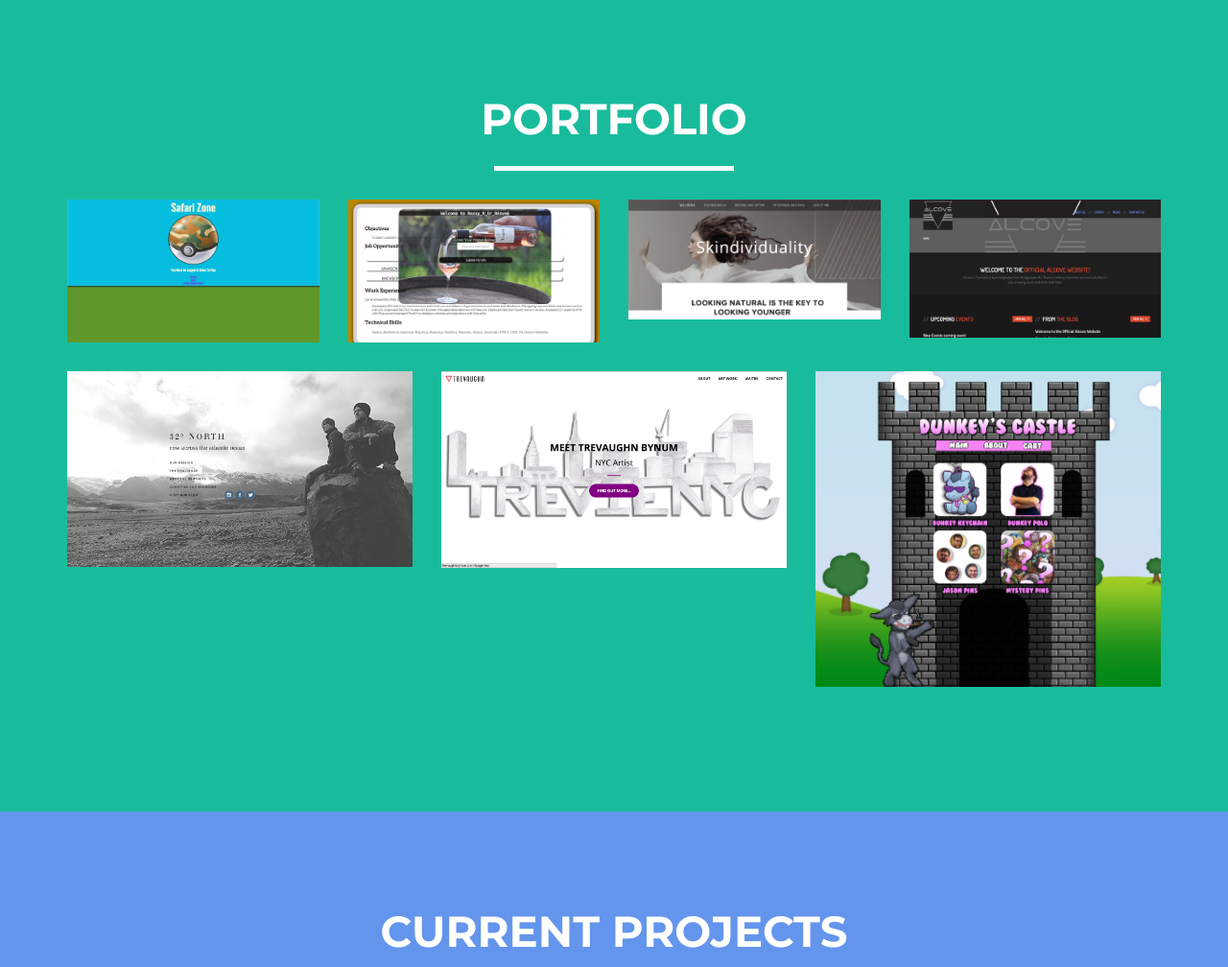
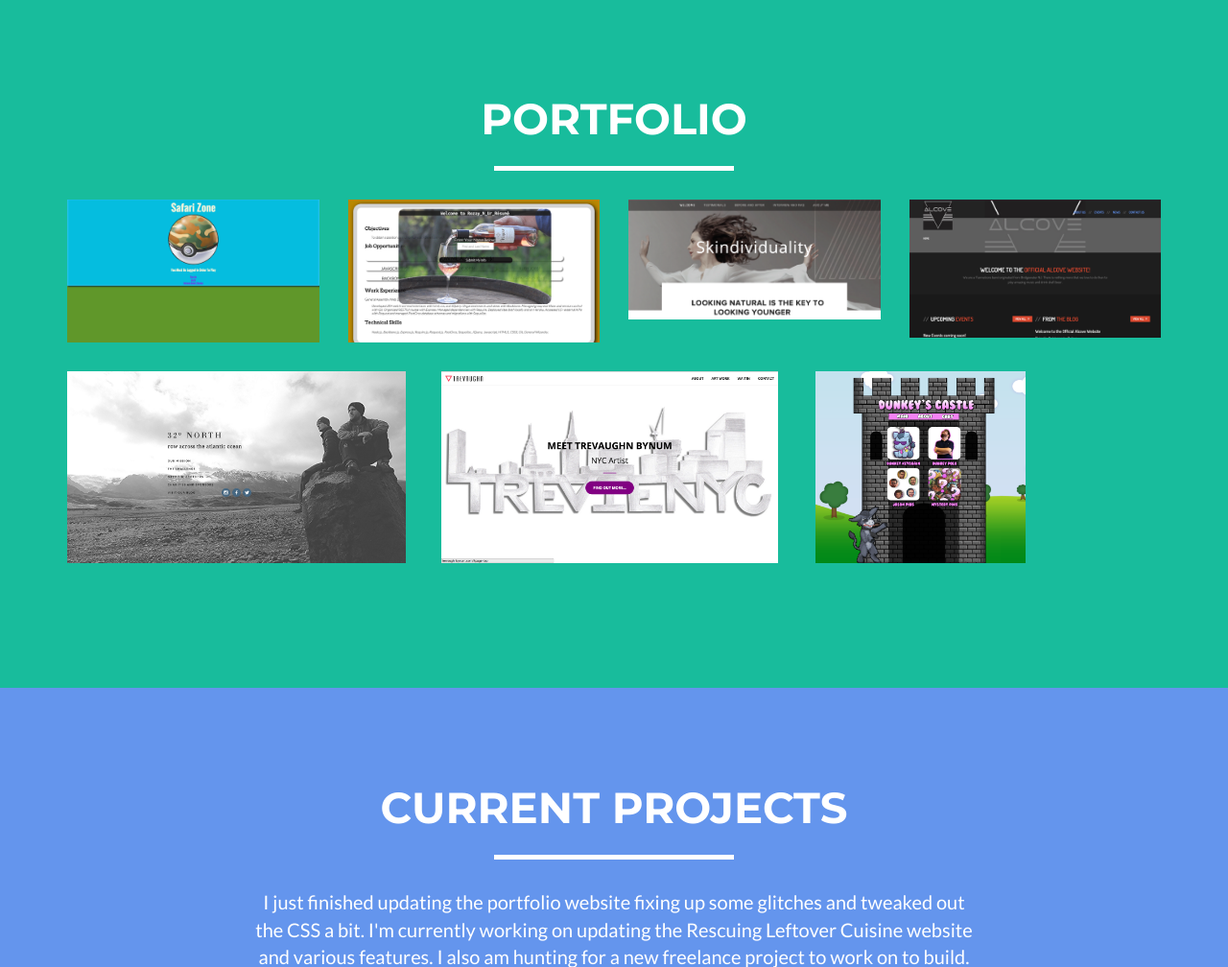
Before and after one commit to XenoEmblems/XenoEmblems.github.io, a PHP site: page / in a window 1280 px wide. Shown: the part 1930-2938 px from the top of the page at 96% size. Run offline with PHP 8.4, Linux system fonts and the light colour scheme; some libraries are stand-ins or nearby versions.

Commit message:
fixed height

```diff
--- a/css/freelancer.css
+++ b/css/freelancer.css
@@ -211,6 +211,7 @@ section.success a.active {
 #portfolio .portfolio-item {
     right: 0;
     margin: 0 0 15px;
+    max-height: 500px;
 }
 
 #portfolio .portfolio-item .portfolio-link {
@@ -485,3 +486,7 @@ footer .footer-below {
 .link {
     color: gray;
 }
+
+.same-height {
+    max-height:200px;
+}
--- a/index.html
+++ b/index.html
@@ -135,7 +135,7 @@
                                 <i class="fa fa-search-plus fa-3x"></i>
                             </div>
                         </div>
-                        <img src="img/portfolio/SafariZone.png" class="img-responsive" alt="">
+                        <img src="img/portfolio/SafariZone.png" class="img-responsive same-height" alt="">
                     </a>
                 </div>
                 <div class="col-sm-3 portfolio-item">
@@ -145,7 +145,7 @@
                                 <i class="fa fa-search-plus fa-3x"></i>
                             </div>
                         </div>
-                        <img src="img/portfolio/RoseResume.png" class="img-responsive" alt="">
+                        <img src="img/portfolio/RoseResume.png" class="img-responsive same-height" alt="">
                     </a>
                 </div>
                 <div class="col-sm-3 portfolio-item">
@@ -155,7 +155,7 @@
                                 <i class="fa fa-search-plus fa-3x"></i>
                             </div>
                         </div>
-                        <img src="img/portfolio/Skindividuality.png" class="img-responsive" alt="">
+                        <img src="img/portfolio/Skindividuality.png" class="img-responsive same-height" alt="">
                     </a>
                 </div>
                 <div class="col-sm-3 portfolio-item">
@@ -165,7 +165,7 @@
                                 <i class="fa fa-search-plus fa-3x"></i>
                             </div>
                         </div>
-                        <img src="img/portfolio/Alcove.png" class="img-responsive" alt="">
+                        <img src="img/portfolio/Alcove.png" class="img-responsive same-height" alt="">
                     </a>
                 </div>
             </div>
@@ -178,7 +178,7 @@
                                 <i class="fa fa-search-plus fa-3x"></i>
                             </div>
                         </div>
-                        <img src="img/portfolio/row32.png" class="img-responsive" alt="">
+                        <img src="img/portfolio/row32.png" class="img-responsive same-height" alt="">
                     </a>
                 </div>
                 <div class="col-sm-4 portfolio-item">
@@ -188,7 +188,7 @@
                                 <i class="fa fa-search-plus fa-3x"></i>
                             </div>
                         </div>
-                        <img src="img/portfolio/trevaughn.png" class="img-responsive" alt="">
+                        <img src="img/portfolio/trevaughn.png" class="img-responsive same-height" alt="">
                     </a>
                 </div>
                 <div class="col-sm-4 portfolio-item">
@@ -198,7 +198,7 @@
                                 <i class="fa fa-search-plus fa-3x"></i>
                             </div>
                         </div>
-                        <img src="img/portfolio/DunkeysCastle.png" class="img-responsive" alt="">
+                        <img src="img/portfolio/DunkeysCastle.png" class="img-responsive same-height" alt="">
                     </a>
                 </div>
             </div>
@@ -292,7 +292,7 @@
                         <div class="modal-body">
                             <h2>Safari Zone</h2>
                             <hr class="star-secondary">
-                            <img src="img/portfolio/SafariZone.png" class="img-responsive img-centered" alt="">
+                            <img src="img/portfolio/SafariZone.png" class="img-responsive img-centered modal-border" alt="">
                             <h2>Summary</h2>
                             <br>
                             <p>A full stack Ruby on Rails application that is built as the final project of the General Assembly Web Development Immersive Course. The app is supposed to recreate the Pokemon Safari Zone minigame in the mainstream Pokemon Games. When an account is created then Pokemon are rendered on the front page then you can capture and learn about the Pokemon you find.</p>
```
